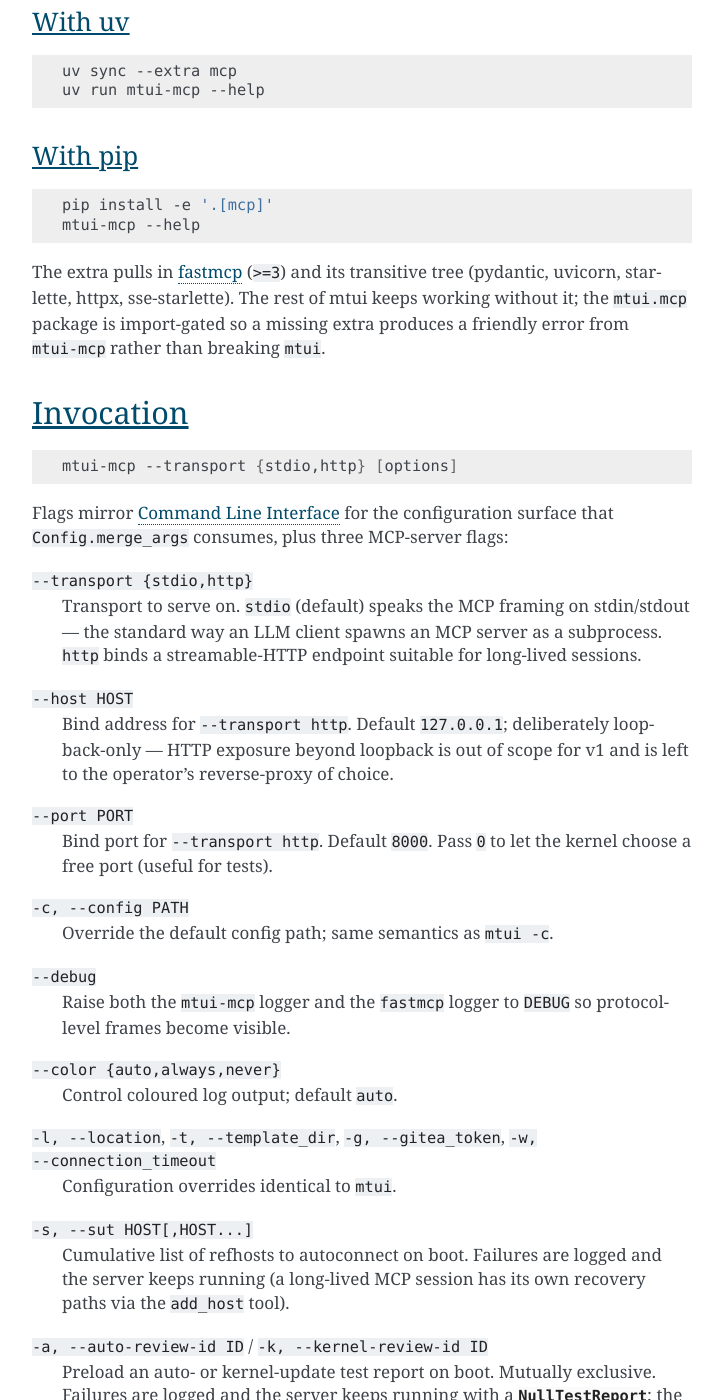
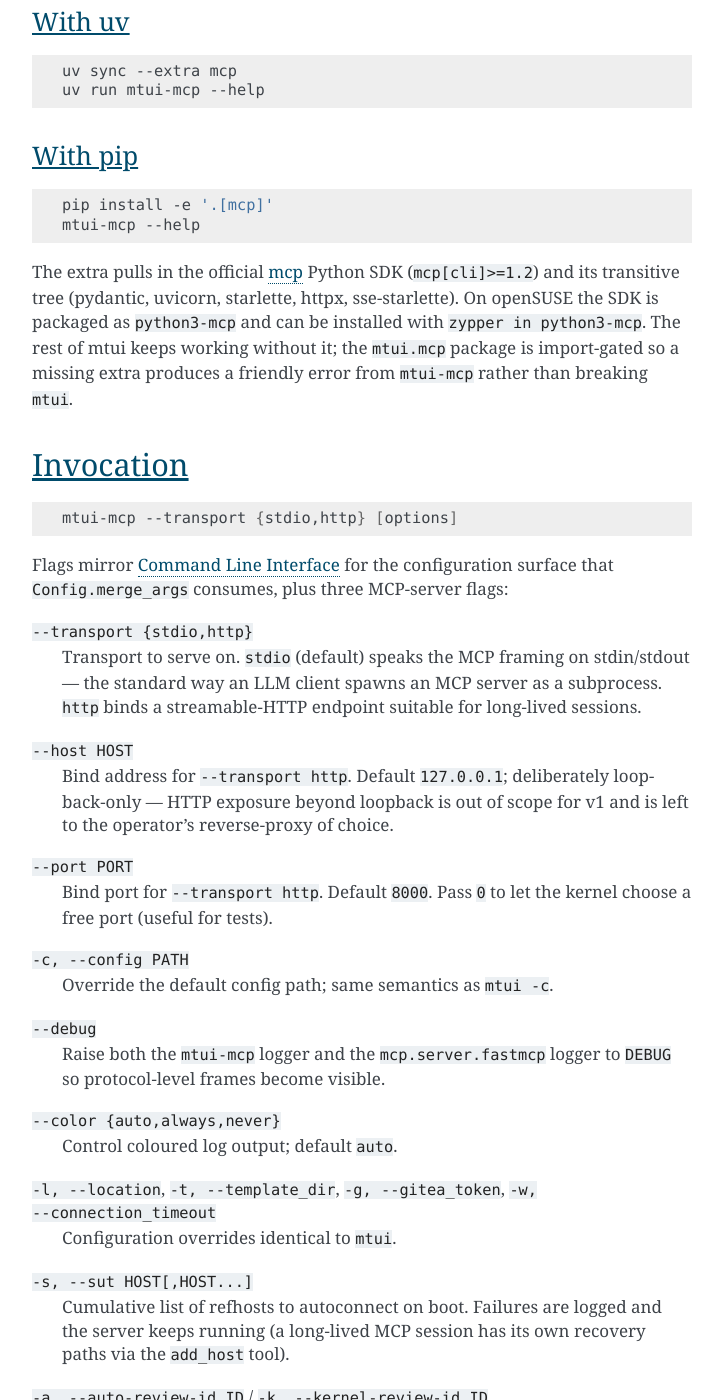
Before and after one commit to openSUSE/mtui, a Sphinx documentation site: the page built from Documentation/mcp.rst, in a window 1280 px wide and 1400 px high, scrolled down 1111 px. Shown: the whole window, without its empty margins (388-1111 px from the left). Built offline with Sphinx 7.4.7, drawn with Linux system fonts in a browser that asks for light colours.

Commit message:
refactor(mcp): switch MCP server backend from fastmcp to official mcp SDK
Why this change was needed:
The openSUSE distribution packages the official `python3-mcp` SDK but
does not package the standalone third-party `python3-fastmcp` project.
Without this switch a distro install of mtui's `[mcp]` extra would
fail to resolve, and packagers would have to either ship fastmcp
out-of-tree or carry a downstream patch.

Problem solved:
`mtui[mcp]` now installs against the in-distro `python3-mcp` package
on openSUSE (and against `mcp[cli]>=1.2` on PyPI), with zero changes
to the user-facing CLI surface or the tool wire shape. The
distro-shipped install path works.

What changed:
- `pyproject.toml`: `[mcp]` extra is `mcp[cli]>=1.2` instead of
  `fastmcp>=3`; `uv.lock` regenerated, dropping fastmcp's transitive
  tree (461 lines).
- `mtui/mcp/main.py`: lazy import switched to
  `mcp.server.fastmcp.FastMCP`; host/port moved to the
  `FastMCP(...)` constructor (the SDK's `run` only takes
  `transport`/`mount_path`); the `--transport http` user-facing flag
  is preserved and maps to the SDK's `streamable-http` transport
  name; the debug logger root renamed to `mcp.server.fastmcp`.
- `mtui/mcp/tools.py` and `mtui/mcp/testreport_tools.py`: dropped
  the `FunctionTool.from_function(...)` + `mcp.add_tool(tool)`
  two-step in favour of the SDK's single
  `mcp.add_tool(fn, name=..., description=..., annotations=...)`
  call. Testreport tools pass `structured_output=False` to keep the
  on-the-wire response shape identical to the previous behaviour.
- `mtui/mcp/{_argv,_schema,session}.py`: docstring sweep.
- Tests: `importorskip` switched to `mcp`; helpers reach through
  the SDK's `mcp._tool_manager.get_tool(...)` (synchronous, returns
  the Tool pydantic model) instead of the removed
  `await mcp.get_tool(...)`; the stdio roundtrip rewritten against
  `mcp.shared.memory.create_connected_server_and_client_session`;
  the `run`-tool schema assertion relaxed to a subset check to
  tolerate pydantic-generated `title` keys.
- Documentation (`installation.rst`, `mcp.rst`, `developer.rst`) and
  CHANGELOG `[Unreleased]` updated accordingly.

Verified: ruff format, ruff check, ty check all clean; 1184 tests
pass, 0 skipped.

```diff
--- a/Documentation/mcp.rst
+++ b/Documentation/mcp.rst
@@ -48,11 +48,14 @@
     pip install -e '.[mcp]'
     mtui-mcp --help
 
-The extra pulls in `fastmcp <https://pypi.org/project/fastmcp/>`_
-(``>=3``) and its transitive tree (pydantic, uvicorn, starlette,
-httpx, sse-starlette). The rest of mtui keeps working without it; the
-``mtui.mcp`` package is import-gated so a missing extra produces a
-friendly error from ``mtui-mcp`` rather than breaking ``mtui``.
+The extra pulls in the official `mcp
+<https://pypi.org/project/mcp/>`_ Python SDK (``mcp[cli]>=1.2``) and
+its transitive tree (pydantic, uvicorn, starlette, httpx,
+sse-starlette). On openSUSE the SDK is packaged as ``python3-mcp``
+and can be installed with ``zypper in python3-mcp``. The rest of
+mtui keeps working without it; the ``mtui.mcp`` package is
+import-gated so a missing extra produces a friendly error from
+``mtui-mcp`` rather than breaking ``mtui``.
 
 
 Invocation
@@ -85,8 +88,9 @@
     Override the default config path; same semantics as ``mtui -c``.
 
 ``--debug``
-    Raise both the ``mtui-mcp`` logger and the ``fastmcp`` logger
-    to ``DEBUG`` so protocol-level frames become visible.
+    Raise both the ``mtui-mcp`` logger and the
+    ``mcp.server.fastmcp`` logger to ``DEBUG`` so protocol-level
+    frames become visible.
 
 ``--color {auto,always,never}``
     Control coloured log output; default ``auto``.
--- a/pyproject.toml
+++ b/pyproject.toml
@@ -35,7 +35,7 @@
 
 [project.optional-dependencies]
 keyring = ["keyring"]
-mcp = ["fastmcp>=3"]
+mcp = ["mcp[cli]>=1.2"]
 norpm = ["version_utils"]
 notify = ["notify"]
 rpm = ["rpm"]
```
Also changed, not shown: CHANGELOG.md (+10 -8 lines), Documentation/developer.rst (+11 -8 lines), Documentation/installation.rst (+7 -5 lines), 11 other files.
